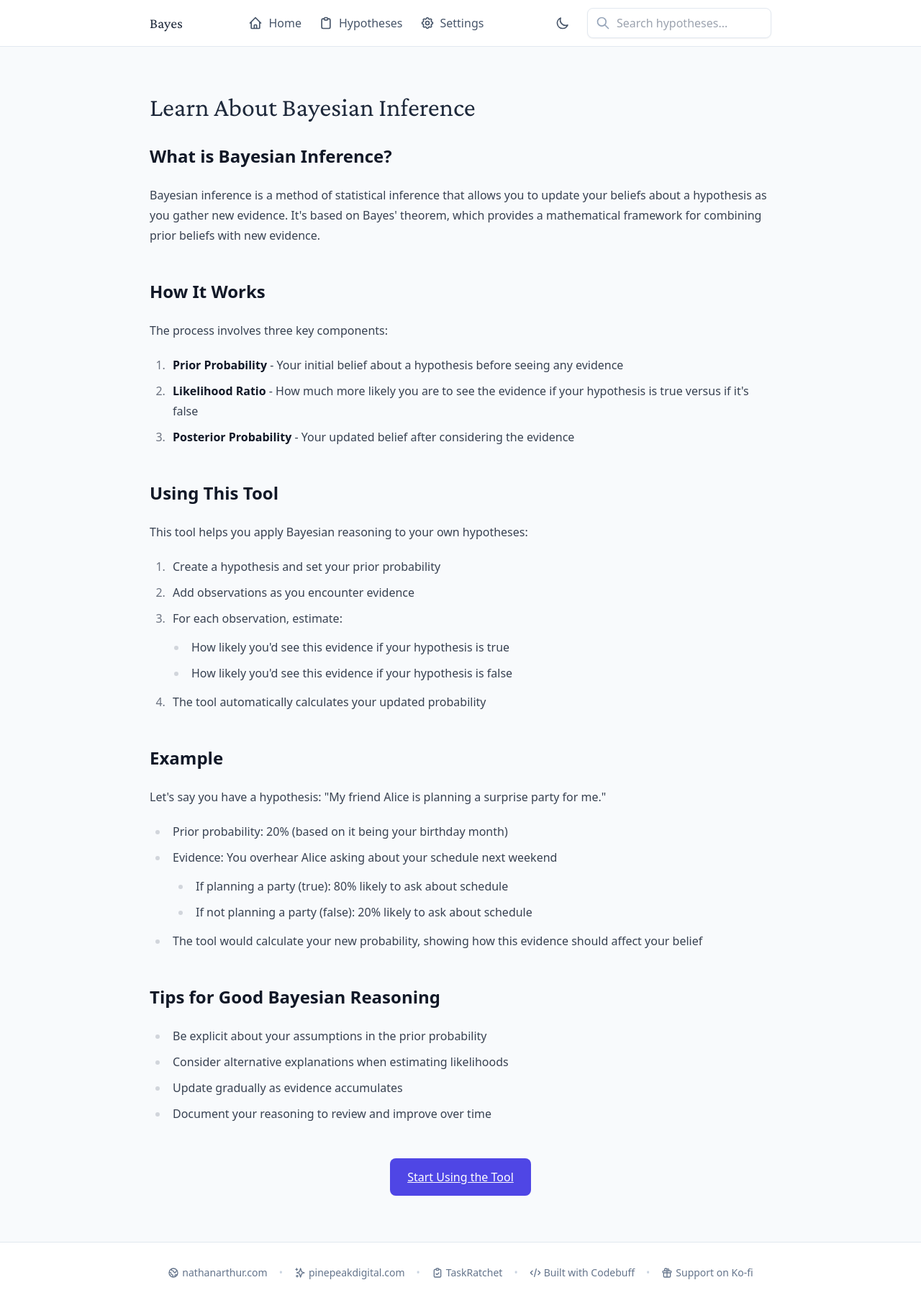
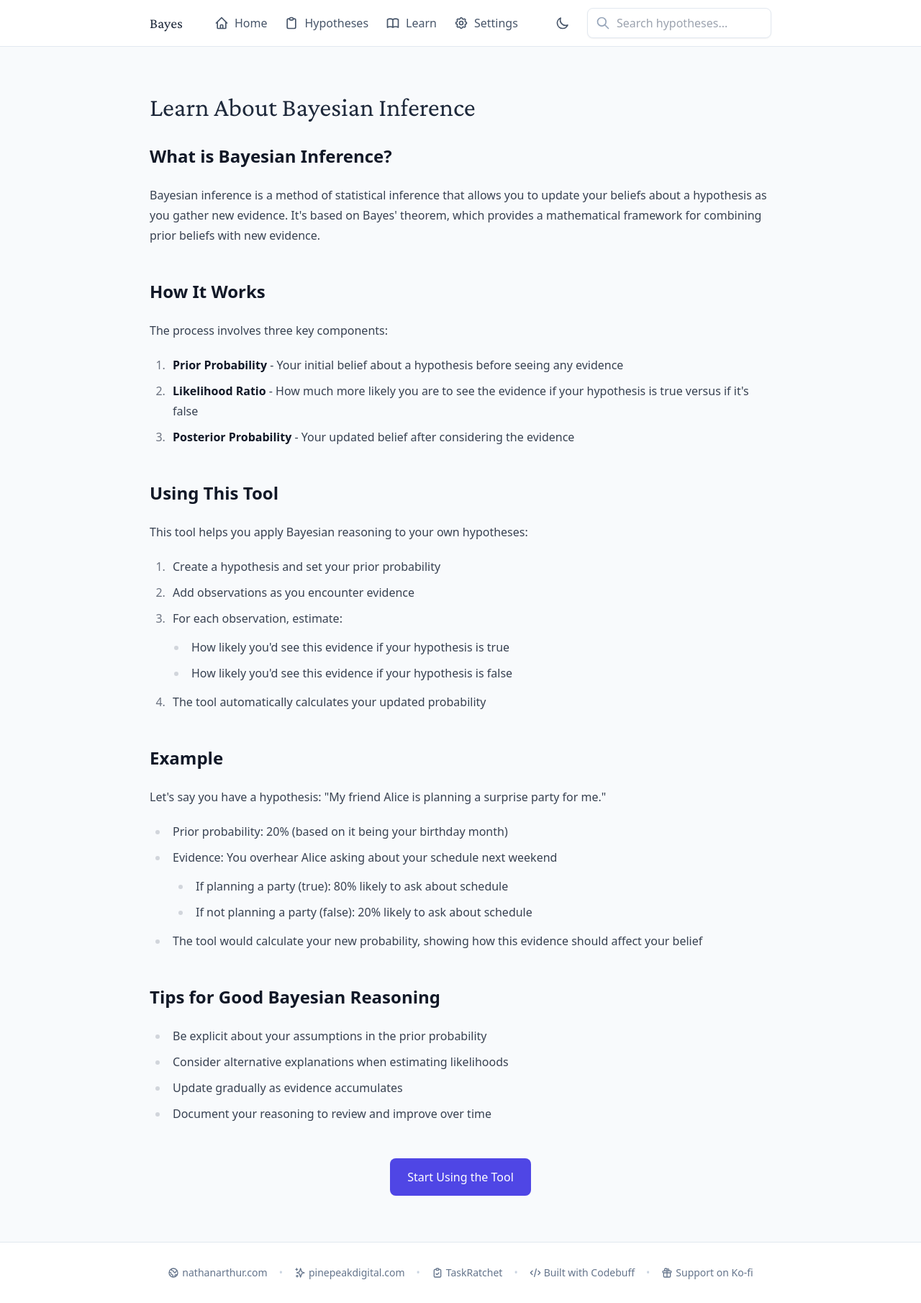
Before and after one commit to narthur/bayes, a SvelteKit app: page /learn in a window 1280 px wide. Shown: the whole page at 72% size. Built offline with nearby package versions, Linux system fonts and the light colour scheme.

Commit message:
work on learn page

```diff
--- a/src/routes/+layout.svelte
+++ b/src/routes/+layout.svelte
@@ -103,6 +103,20 @@
 								/>
 							</svg>
 							<span>Hypotheses</span>
+						</a>
+						<a
+							href="/learn"
+							class="text-slate-600 hover:text-indigo-600 transition-colors flex items-center gap-2 dark:text-slate-400 dark:hover:text-indigo-400"
+						>
+							<svg class="w-5 h-5" fill="none" stroke="currentColor" viewBox="0 0 24 24">
+								<path
+									stroke-linecap="round"
+									stroke-linejoin="round"
+									stroke-width="2"
+									d="M12 6.253v13m0-13C10.832 5.477 9.246 5 7.5 5S4.168 5.477 3 6.253v13C4.168 18.477 5.754 18 7.5 18s3.332.477 4.5 1.253m0-13C13.168 5.477 14.754 5 16.5 5c1.747 0 3.332.477 4.5 1.253v13C19.832 18.477 18.247 18 16.5 18c-1.746 0-3.332.477-4.5 1.253"
+								/>
+							</svg>
+							<span>Learn</span>
 						</a>
 						<a
 							href="/settings"
--- a/src/routes/learn/+page.svelte
+++ b/src/routes/learn/+page.svelte
@@ -77,7 +77,7 @@
 			<div class="mt-12 flex justify-center">
 				<a
 					href="/hypotheses"
-					class="px-6 py-3 bg-indigo-600 text-white rounded-lg hover:bg-indigo-700 transition-colors font-medium"
+					class="px-6 py-3 bg-indigo-600 text-white rounded-lg hover:bg-indigo-700 transition-colors font-medium no-underline"
 				>
 					Start Using the Tool
 				</a>
```
